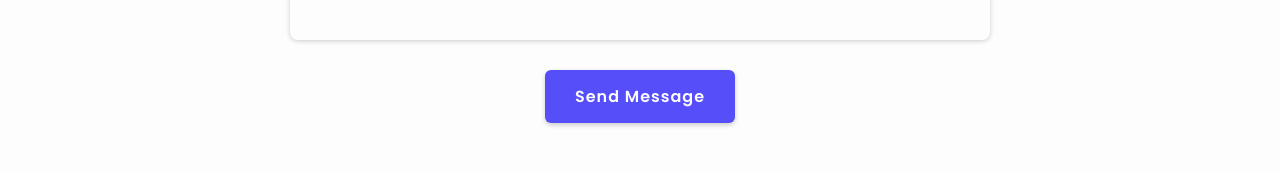
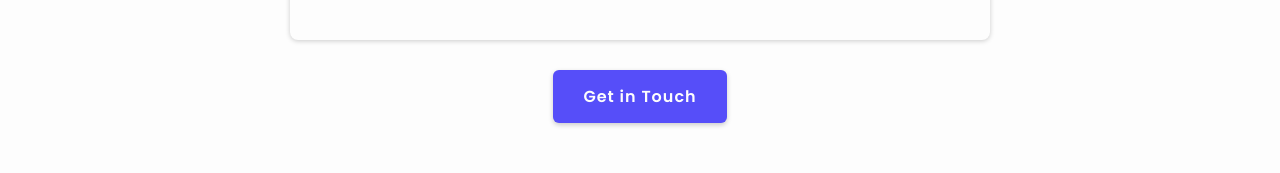
Before and after one commit to harshdeepKhartade10/portfolio, a website: page public/index.html in a window 1280 px wide. Shown: the part 4250-4423 px from the top of the page. Drawn offline with nearby package versions, Linux system fonts and the light colour scheme.

Commit message:
Update index.html

```diff
--- a/public/index.html
+++ b/public/index.html
@@ -195,7 +195,7 @@
                 <input type="text" name="subject" placeholder="Email Subject" required>
             </div>
             <textarea name="message" cols="30" rows="10" placeholder="Your Message" required></textarea>
-            <input type="submit" value="Send Message" class="btn">
+            <input type="submit" value="Get in Touch" class="btn">
         </form>
     </section>
 
```
